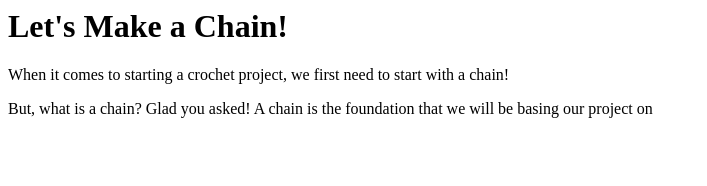
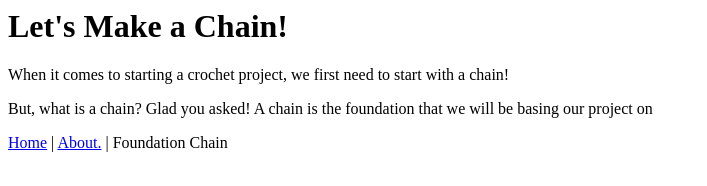
Before and after one commit to LisetteRivera/crochetcronicals-, a plain HTML site: page creatingachain.html in a window 1280 px wide. Shown: the whole page, without its empty margins (0-707 px from the left). Drawn offline with Linux system fonts and the light colour scheme.

Commit message:
Update creatingachain.html

```diff
--- a/creatingachain.html
+++ b/creatingachain.html
@@ -8,3 +8,5 @@
     <p><h1>Let's Make a Chain!</h1></p>
   <p>When it comes to starting a crochet project, we first need to start with a chain!</p>
   <p>But, what is a chain? Glad you asked! A chain is the foundation that we will be basing our project on</p>
+
+  <p><a href="index.html">Home</a> | <a href="about.html">About.</a> | Foundation Chain</p>
```
